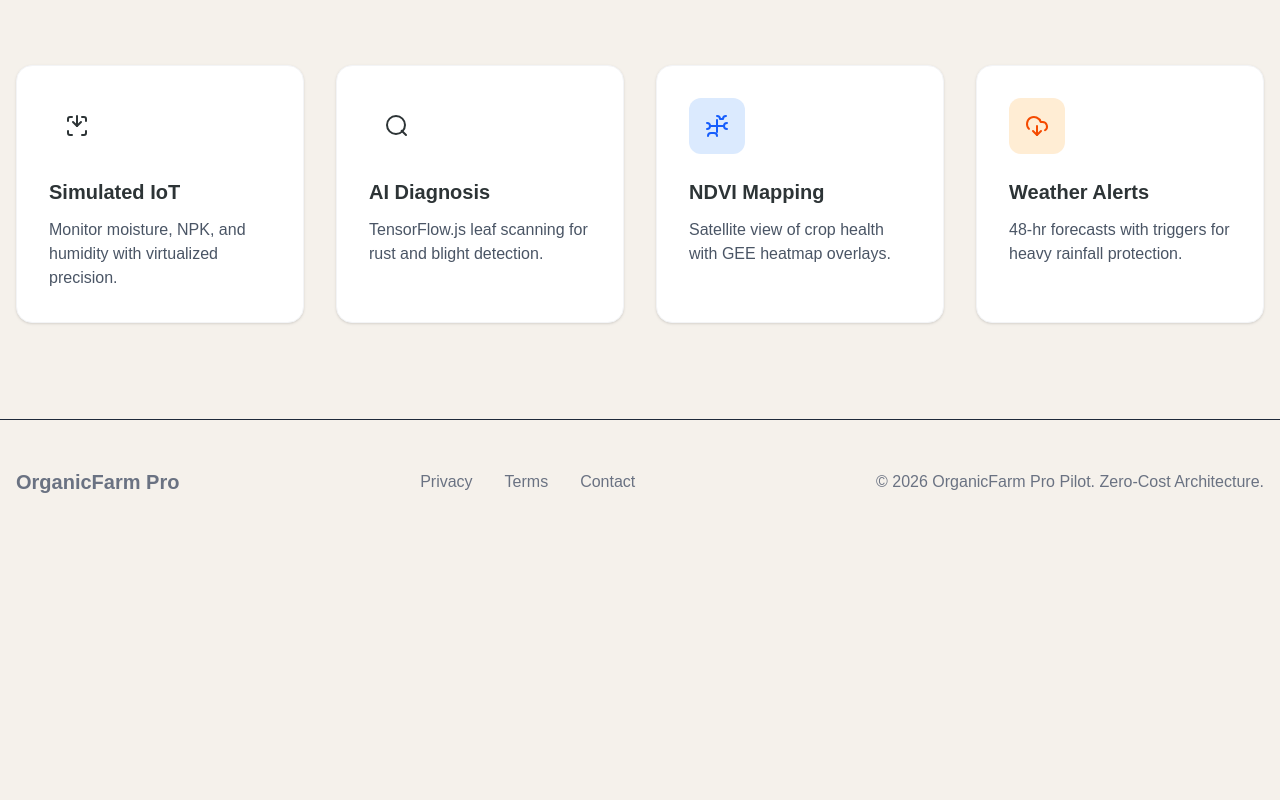
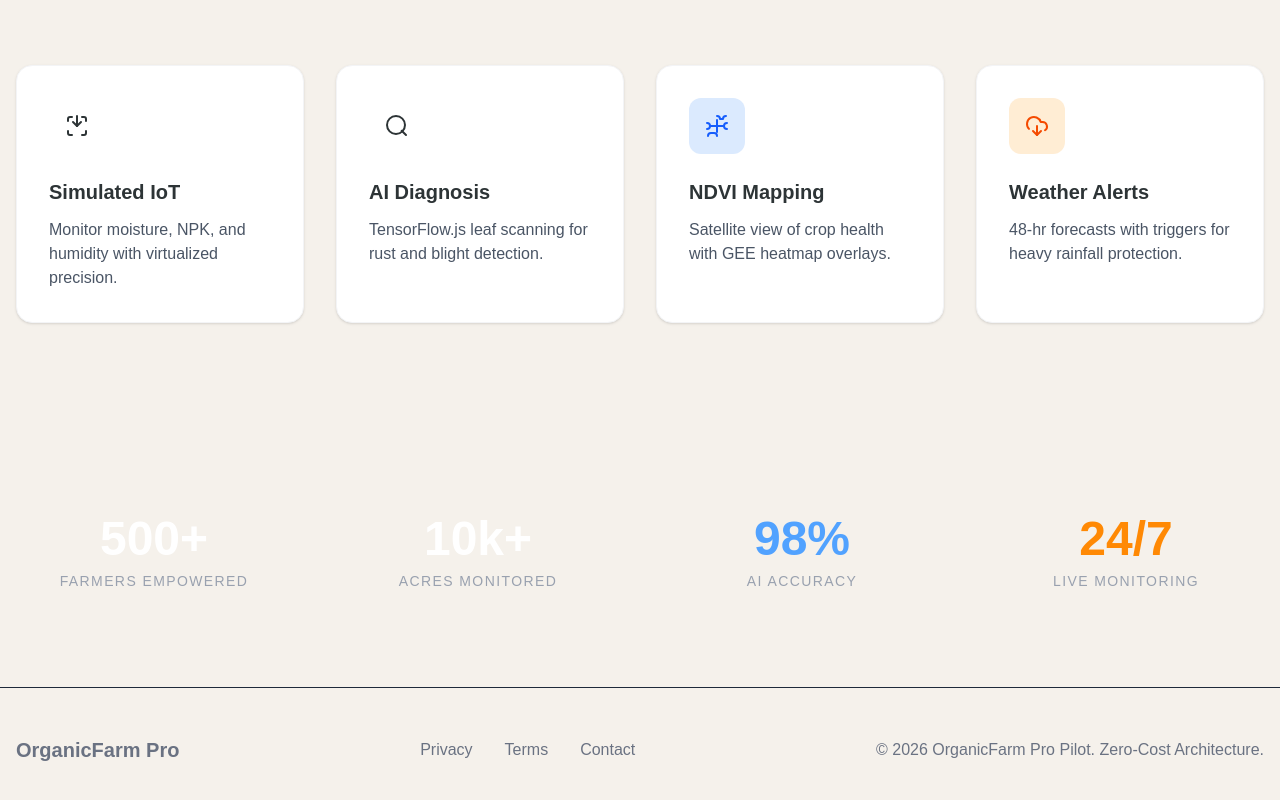
Before and after one commit to roushandelhi6/Organic_Farm, a Next.js app: page / in a window 1280 px wide. Shown: the part 995-1795 px from the top of the page. Before the commit the page ends 1539 px from the top, so only its background shows below. Built offline with nearby package versions, Linux system fonts and the light colour scheme.

Commit message:
fix: add missing stats section and update simulator webhook url

```diff
--- a/src/app/page.tsx
+++ b/src/app/page.tsx
@@ -86,6 +86,35 @@ export default function Home() {
         </div>
       </section>
 
+      {/* Stats Section */}
+      <section id="stats" className="py-24 bg-bg-dark text-white overflow-hidden relative">
+        <div className="absolute inset-0 z-0">
+          <div className="absolute top-0 right-0 w-96 h-96 bg-primary/20 rounded-full blur-3xl -mr-48 -mt-48"></div>
+          <div className="absolute bottom-0 left-0 w-96 h-96 bg-secondary/20 rounded-full blur-3xl -ml-48 -mb-48"></div>
+        </div>
+
+        <div className="max-w-7xl mx-auto px-4 relative z-10">
+          <div className="grid md:grid-cols-4 gap-12 text-center">
+            <div className="space-y-2">
+              <div className="text-5xl font-black text-primary">500+</div>
+              <div className="text-gray-400 font-medium uppercase tracking-widest text-sm">Farmers Empowered</div>
+            </div>
+            <div className="space-y-2">
+              <div className="text-5xl font-black text-secondary">10k+</div>
+              <div className="text-gray-400 font-medium uppercase tracking-widest text-sm">Acres Monitored</div>
+            </div>
+            <div className="space-y-2">
+              <div className="text-5xl font-black text-blue-400">98%</div>
+              <div className="text-gray-400 font-medium uppercase tracking-widest text-sm">AI Accuracy</div>
+            </div>
+            <div className="space-y-2">
+              <div className="text-5xl font-black text-orange-400">24/7</div>
+              <div className="text-gray-400 font-medium uppercase tracking-widest text-sm">Live Monitoring</div>
+            </div>
+          </div>
+        </div>
+      </section>
+
       {/* Footer */}
       <footer className="bg-bg-dark text-gray-500 py-12 border-t border-gray-800">
         <div className="max-w-7xl mx-auto px-4 flex flex-col md:flex-row justify-between items-center gap-6">
```
Also changed, not shown: 1 other file (tests, documents, lock files or other folders).
